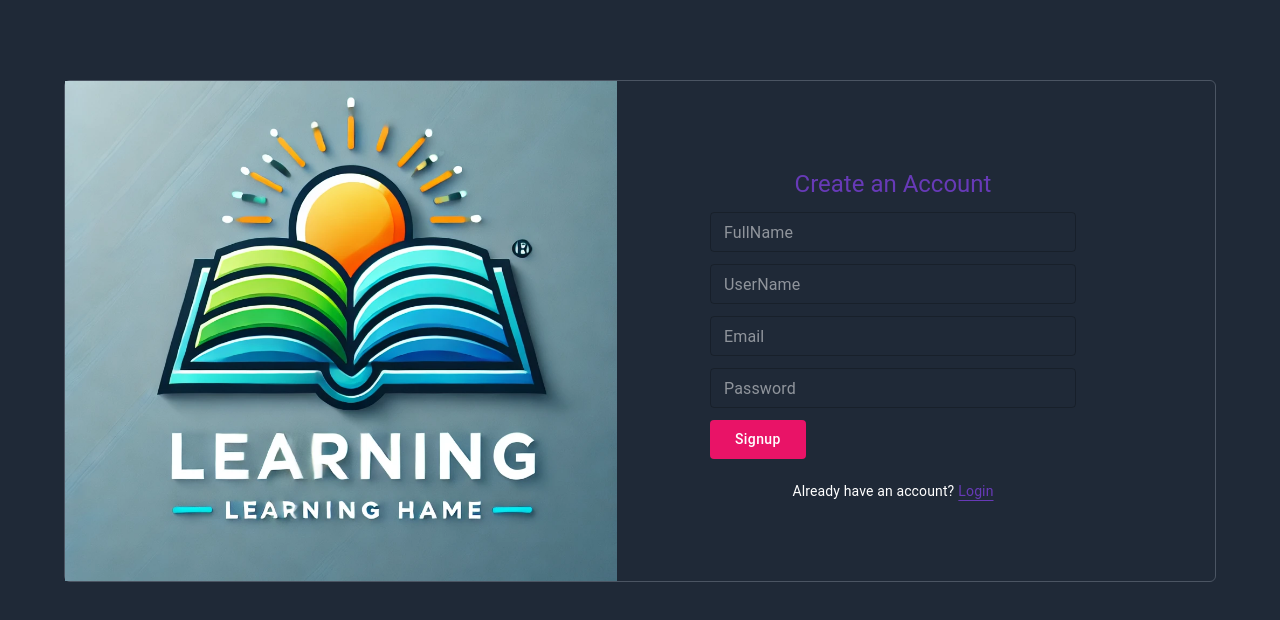
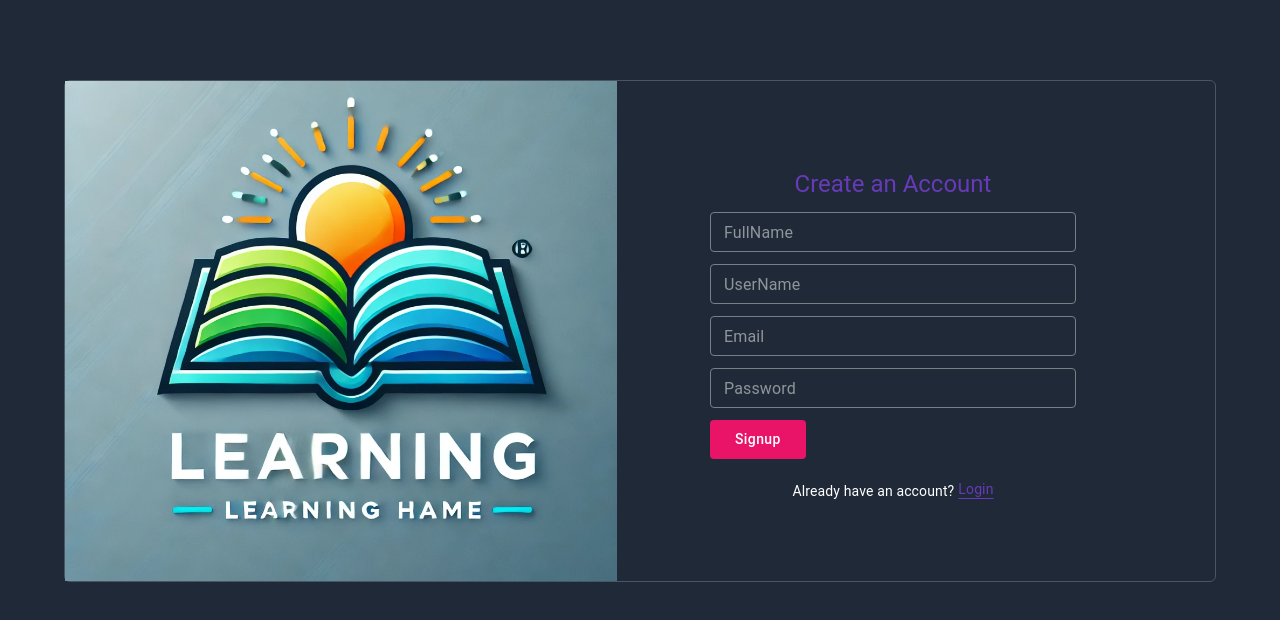
Before and after one commit to kRehman007/Mern_frontend, a React (Vite) app: page /signup in a window 1280 px wide. Shown: the top 620 px of the page. Built offline with nearby package versions, Linux system fonts and the light colour scheme; no server answers.

Commit message:
again minor tweeks

```diff
--- a/src/Components/Authentication/Login.jsx
+++ b/src/Components/Authentication/Login.jsx
@@ -115,6 +115,12 @@ const Login = () => {
                   "& .MuiInputBase-input": {
                     color: "#ffffff",
                   },
+                  "& .MuiOutlinedInput-root": {
+                    "& fieldset": {
+                      borderColor: "#ffffff",
+                      opacity: 0.4,
+                    },
+                  },
                 }}
               />
               <TextField
@@ -132,6 +138,12 @@ const Login = () => {
                   },
                   "& .MuiInputBase-input": {
                     color: "#ffffff",
+                  },
+                  "& .MuiOutlinedInput-root": {
+                    "& fieldset": {
+                      borderColor: "#ffffff",
+                      opacity: 0.4,
+                    },
                   },
                 }}
               />
@@ -174,6 +186,7 @@ const Login = () => {
                   color: "#673ab7",
                   textDecoration: "underline",
                   fontSize: "14px",
+                  mt: -0.5,
                 }}
                 className="font-roboto underline-offset-4 pl-1 cursor-pointer"
               >
--- a/src/Components/Authentication/Signup.jsx
+++ b/src/Components/Authentication/Signup.jsx
@@ -110,6 +110,12 @@ const Signup = () => {
                   "& .MuiInputBase-input": {
                     color: "#ffffff",
                   },
+                  "& .MuiOutlinedInput-root": {
+                    "& fieldset": {
+                      borderColor: "#ffffff",
+                      opacity: 0.4,
+                    },
+                  },
                 }}
               />
               <TextField
@@ -127,6 +133,12 @@ const Signup = () => {
                   },
                   "& .MuiInputBase-input": {
                     color: "#ffffff",
+                  },
+                  "& .MuiOutlinedInput-root": {
+                    "& fieldset": {
+                      borderColor: "#ffffff",
+                      opacity: 0.4,
+                    },
                   },
                 }}
               />
@@ -146,6 +158,12 @@ const Signup = () => {
                   "& .MuiInputBase-input": {
                     color: "#ffffff",
                   },
+                  "& .MuiOutlinedInput-root": {
+                    "& fieldset": {
+                      borderColor: "#ffffff",
+                      opacity: 0.4,
+                    },
+                  },
                 }}
               />
               <TextField
@@ -163,6 +181,12 @@ const Signup = () => {
                   },
                   "& .MuiInputBase-input": {
                     color: "#ffffff",
+                  },
+                  "& .MuiOutlinedInput-root": {
+                    "& fieldset": {
+                      borderColor: "#ffffff",
+                      opacity: 0.4,
+                    },
                   },
                 }}
               />
@@ -205,6 +229,7 @@ const Signup = () => {
                   color: "#673ab7",
                   textDecoration: "underline",
                   fontSize: "14px",
+                  mt: -0.5,
                 }}
                 className="font-roboto underline-offset-4 pl-1 cursor-pointer"
               >
--- a/src/Components/CourseDetail/Detail.jsx
+++ b/src/Components/CourseDetail/Detail.jsx
@@ -50,18 +50,13 @@ const Detail = () => {
       >
         Highlights
       </Typography>
-      <Stack
-        direction="column"
-        gap={1}
-        sx={{ mt: 2, color: "#333" }}
-        className="font-roboto"
-      >
+      <ul className="font-roboto list-disc list-inside">
         {detail?.highlights?.map((highlight, index) => (
-          <Typography key={index}>
-            <li className="">{highlight}</li>
-          </Typography>
+          <li className="mb-1" key={index}>
+            {highlight}
+          </li>
         ))}
-      </Stack>
+      </ul>
     </Container>
   );
 };
--- a/src/Components/Home/Hero.jsx
+++ b/src/Components/Home/Hero.jsx
@@ -11,7 +11,6 @@ const Hero = () => {
   useEffect(() => {
     const fetchAllCourses = async () => {
       const res = await getCourse();
-      console.log("getc", res);
       setCourses(res?.data?.courses);
     };
     fetchAllCourses();
```
